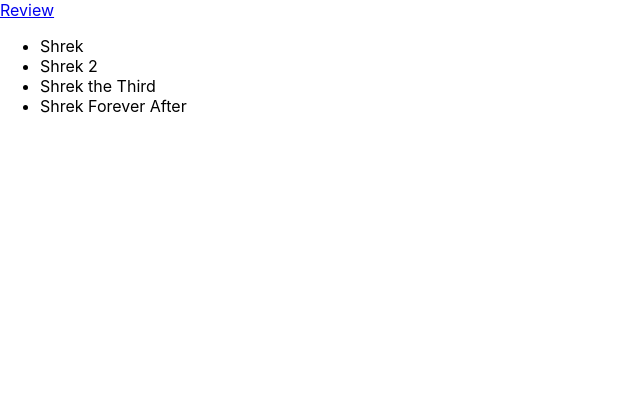
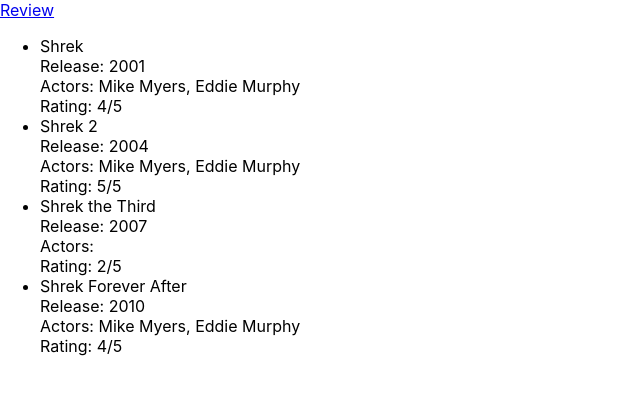
Before and after one commit to Hill-Farrell/Movie-Review, a React (Create React App) app: page / in a window 1280 px wide. Shown: the top 394 px of the page, without its empty margins (0-640 px from the left). Built offline with nearby package versions, Linux system fonts and the light colour scheme.

Commit message:
Other movie info shown

```diff
--- a/public/movies.json
+++ b/public/movies.json
@@ -1,6 +1,25 @@
 [
-    {"title": "Shrek"},
-    {"title": "Shrek 2"},
-    {"title": "Shrek the Third"},
-    {"title": "Shrek Forever After"}
+    {"title": "Shrek",
+    "release": "2001",
+    "actors": "Mike Myers, Eddie Murphy",
+    "image": "",
+    "rating": "4/5"},
+
+    {"title": "Shrek 2",
+    "release": "2004",
+    "actors": "Mike Myers, Eddie Murphy",
+    "image": "",
+    "rating": "5/5"},
+
+    {"title": "Shrek the Third",
+    "release": "2007",
+    "c": "Mike Myers, Eddie Murphy",
+    "image": "",
+    "rating": "2/5"},
+
+    {"title": "Shrek Forever After",
+    "release": "2010",
+    "actors": "Mike Myers, Eddie Murphy",
+    "image": "",
+    "rating": "4/5"}
 ]
--- a/src/App.js
+++ b/src/App.js
@@ -10,7 +10,8 @@
     <Link to = "/review">Review</Link>
     <ul>
       {
-        props.fav_movies.map(movie => <li>{movie.title}</li>)
+        props.fav_movies.map(movie => <li>{movie.title}<br />Release: {movie.release}<br />Actors: {movie.actors}<br />Rating: {movie.rating}</li>)
+
       }
     </ul>
     </>
```
